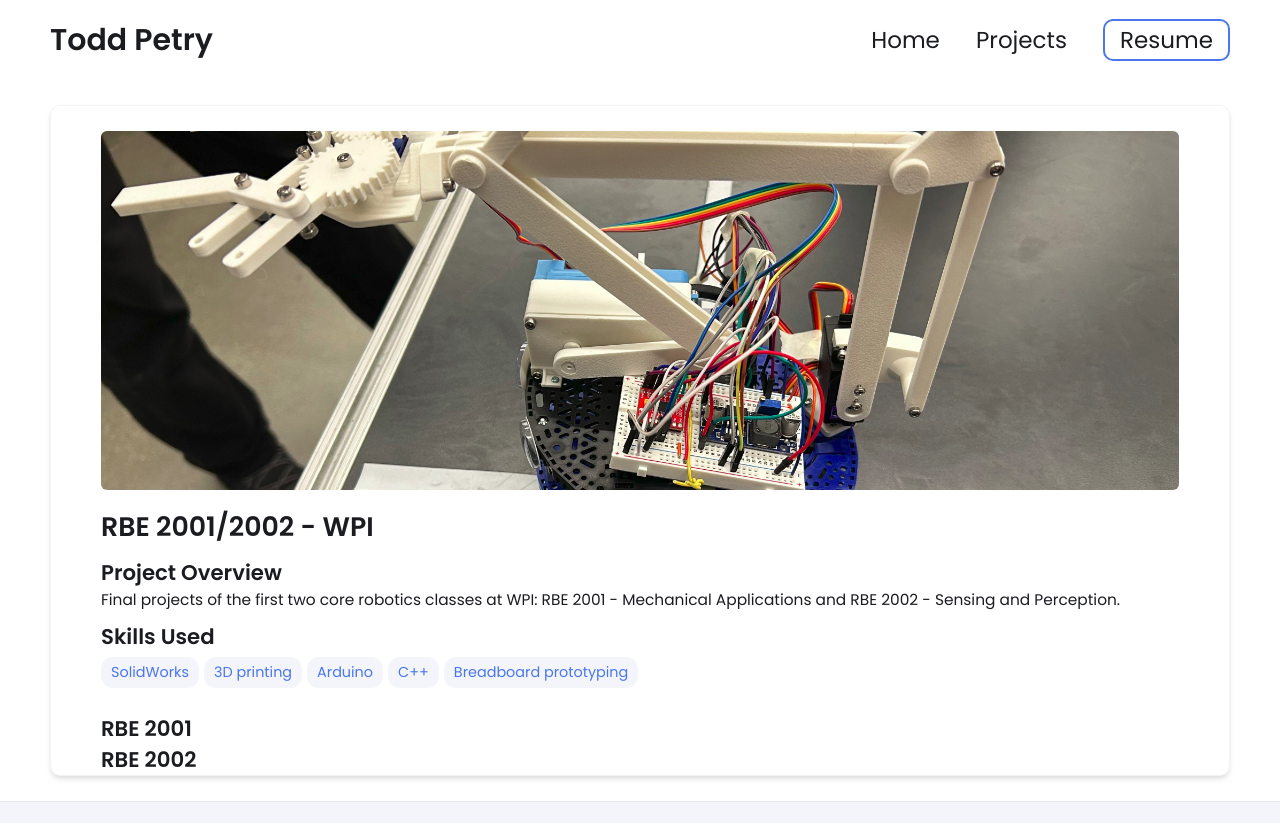
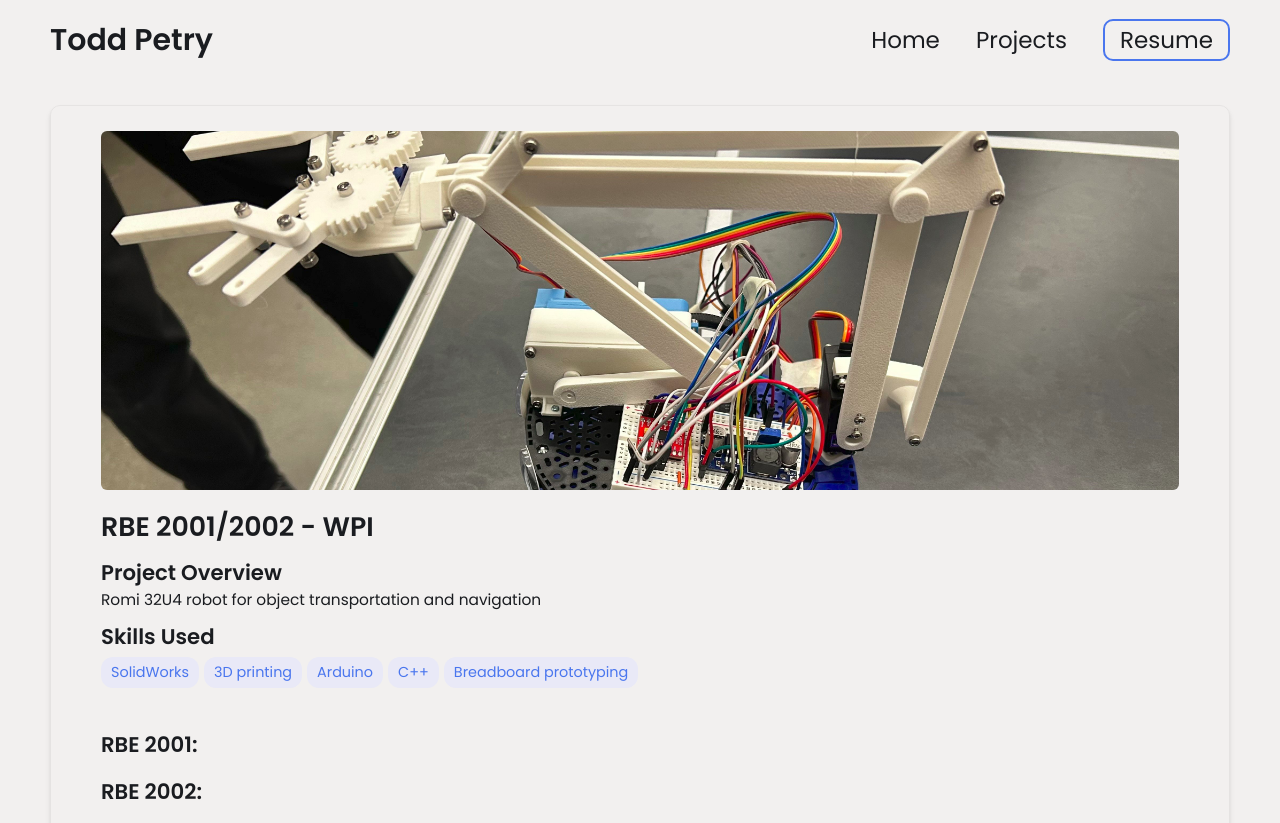
Before and after one commit to t-petry/t-petry.github.io, a Jekyll site: the page built from _projects/project3_rbe200n/index.md, in a window 1280 px wide. Shown: the top 823 px of the page. Built offline with Jekyll 4.4.1, drawn with Linux system fonts in a browser that asks for light colours; some of the changed text lies outside the part shown; grey boxes are pictures that could not be loaded.

Commit message:
Fixed all descriptions, added yt vids, fixed images

```diff
--- a/_config.yml
+++ b/_config.yml
@@ -72,8 +72,8 @@
   border: "#ddd"
   link: "#4a76ee"
   highlight: "#0c0cf2"
-  background: "#ffffff"
-  light_background: "#f3f5fb"
+  background: "#f2f0ef"
+  light_background: "#e9e9f7"
 
 # A few examples.
 basic theme:
--- a/_projects/project3_rbe200n/index.md
+++ b/_projects/project3_rbe200n/index.md
@@ -1,7 +1,7 @@
 ---
 layout: post
 title: RBE 2001/2002 - WPI
-description: "Final projects of the first two core robotics classes at WPI: RBE 2001 - Mechanical Applications and RBE 2002 - Sensing and Perception."
+description: Romi 32U4 robot for object transportation and navigation
 skills:
   - SolidWorks
   - 3D printing
@@ -11,6 +11,38 @@
 main-image: /rbe2001.jpg
 ---
 
-## RBE 2001
+<!-- Description starts here: -->
 
-## RBE 2002
+<div class="spacer"></div>
+
+## RBE 2001:
+
+<div class="spacer"></div>
+
+## RBE 2002:
+
+<div class="spacer"></div>
+
+<div style="
+  display: grid;
+  grid-template-columns: repeat(auto-fit, minmax(300px, 1fr));
+  gap: 1.5rem;
+  text-align: center;
+">
+  <div>
+    <iframe width="100%" height="200" src="https://www.youtube.com/embed/tCbsPz2mtWc" frameborder="0" allowfullscreen></iframe>
+    <p style="margin-top: 0.5rem;">Line following to arbitrary pose, picking up bin, and returning</p>
+  </div>
+
+  <div>
+    <iframe width="100%" height="200" src="https://www.youtube.com/embed/ErURlQ9UIaQ" frameborder="0" allowfullscreen></iframe>
+    <p style="margin-top: 0.5rem;">IMU sensor fusion to measure heading relative to incline</p>
+  </div>
+
+  <div>
+    <iframe width="100%" height="200" src="https://www.youtube.com/embed/251ouuzI8Oc" frameborder="0" allowfullscreen></iframe>
+    <p style="margin-top: 0.5rem;">AprilTag detection and PD control for follow-the-leader</p>
+  </div>
+</div>
+
+<div class="spacer"></div>
--- a/css/styles.css
+++ b/css/styles.css
@@ -946,3 +946,7 @@
 
 
 }
+
+.spacer {
+  height: 1rem; /* adjust for desired break size */
+}
```
Also changed, not shown: _projects/project1_eqmount/index.md (+11 -3 lines), _projects/project2_rbe3001/index.md (+19 -2 lines), _projects/project3_rbe200n/rbe2001.jpg.
